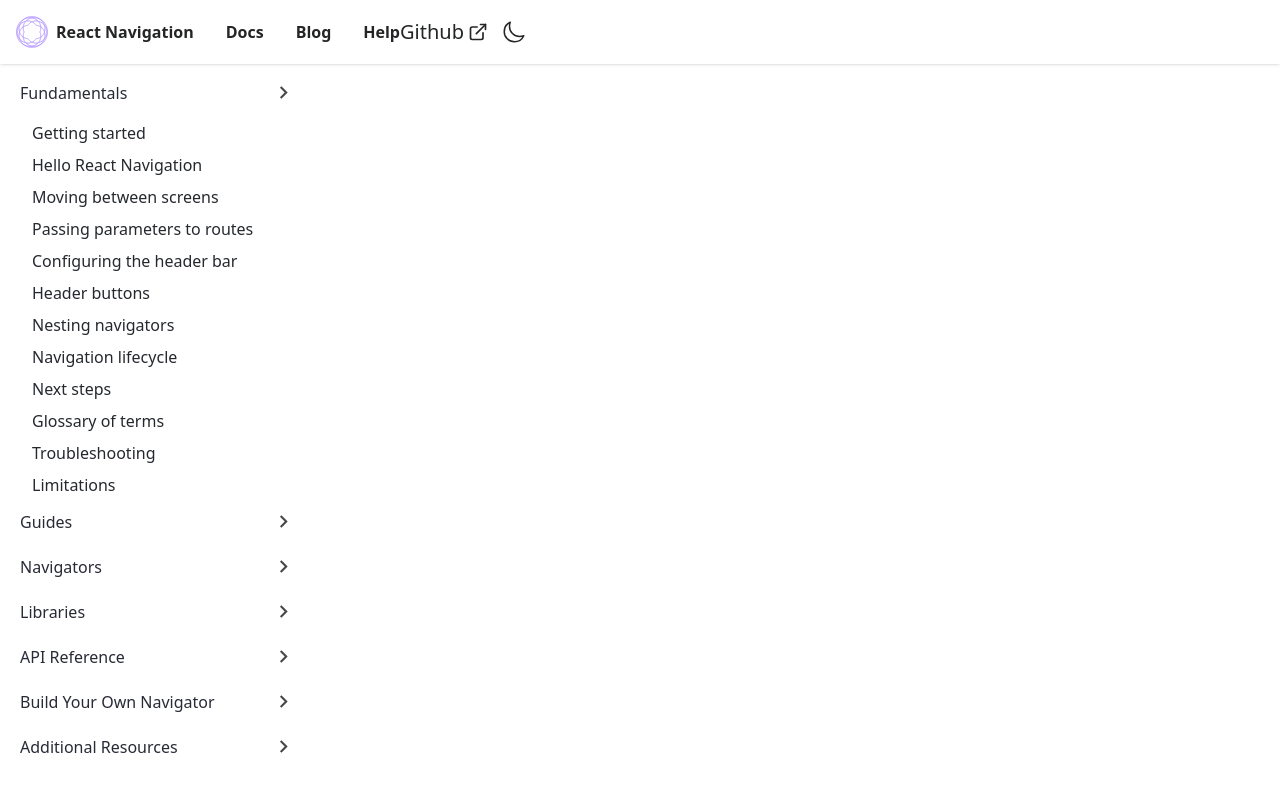
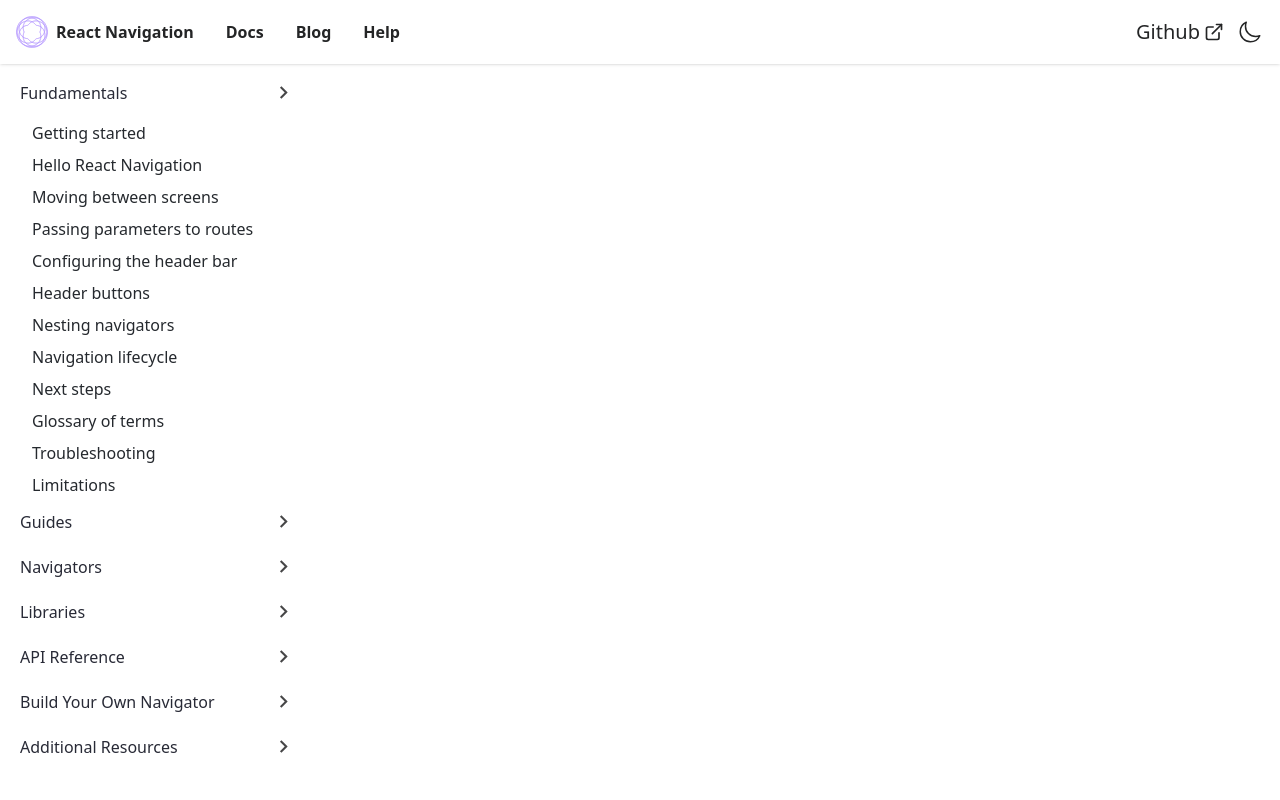
Before and after one commit to jawad-ilyas/React-Naviagtion-Front-end-Project, a React (Vite) app: page /docs in a window 1280 px wide. Shown: the top 800 px of the page. Built offline with nearby package versions, Linux system fonts and the light colour scheme.

Commit message:
resolve the header issue

```diff
--- a/src/Components/Header.jsx
+++ b/src/Components/Header.jsx
@@ -24,7 +24,7 @@
 
 
     return (
-        <div id='header' className='lg:flex hidden container-fluid bg-white shadow  dark:bg-black text-black sticky top-0 z-[100] p-4'>
+        <div id='header' className='md:block hidden  container-fluid bg-white shadow  dark:bg-black text-black sticky top-0 z-[100] p-4'>
             {/* <div className='container mx-auto p-4'> */}
             <div className='flex justify-between items-center'>
                 <div className='flex items-center '>
```
